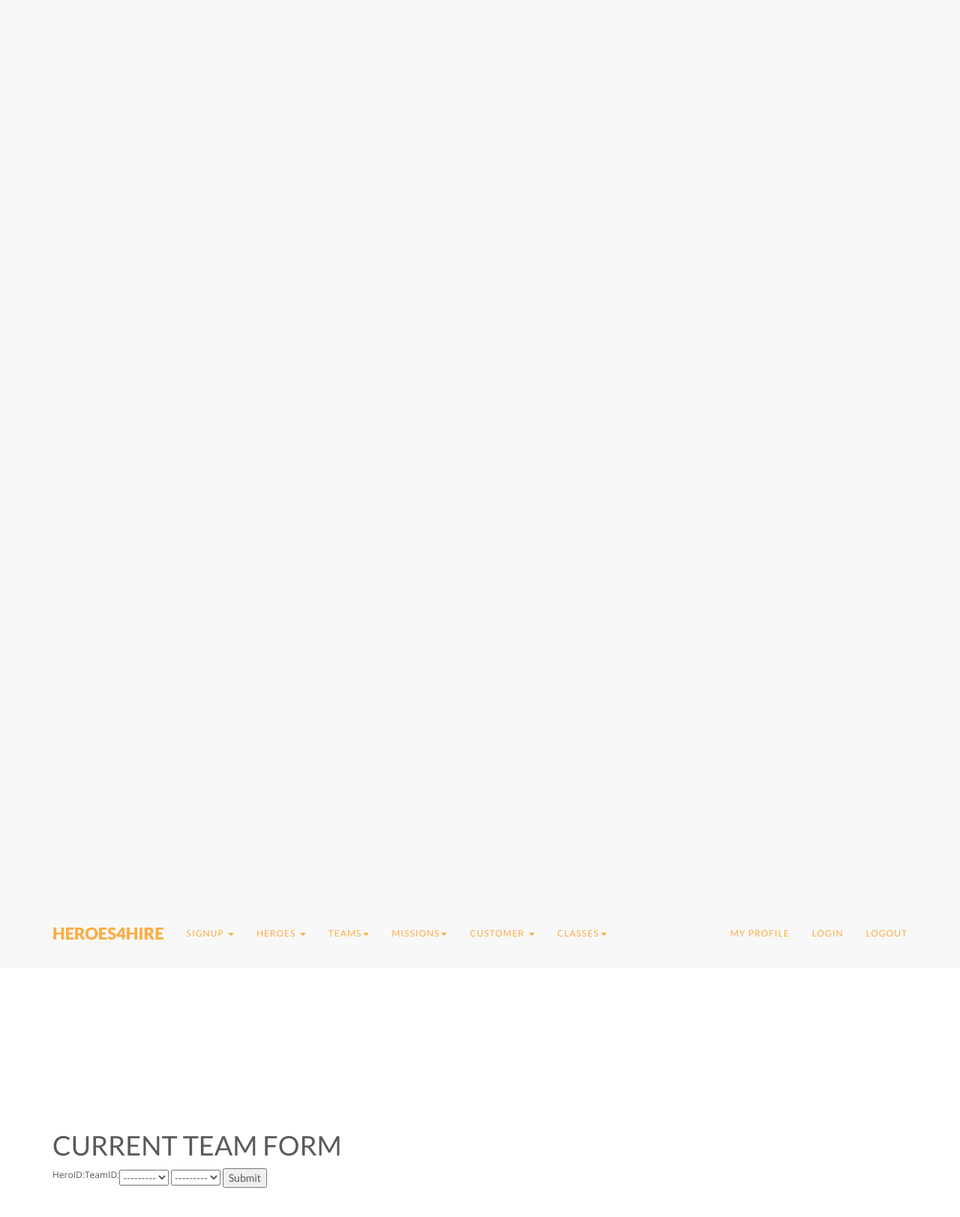
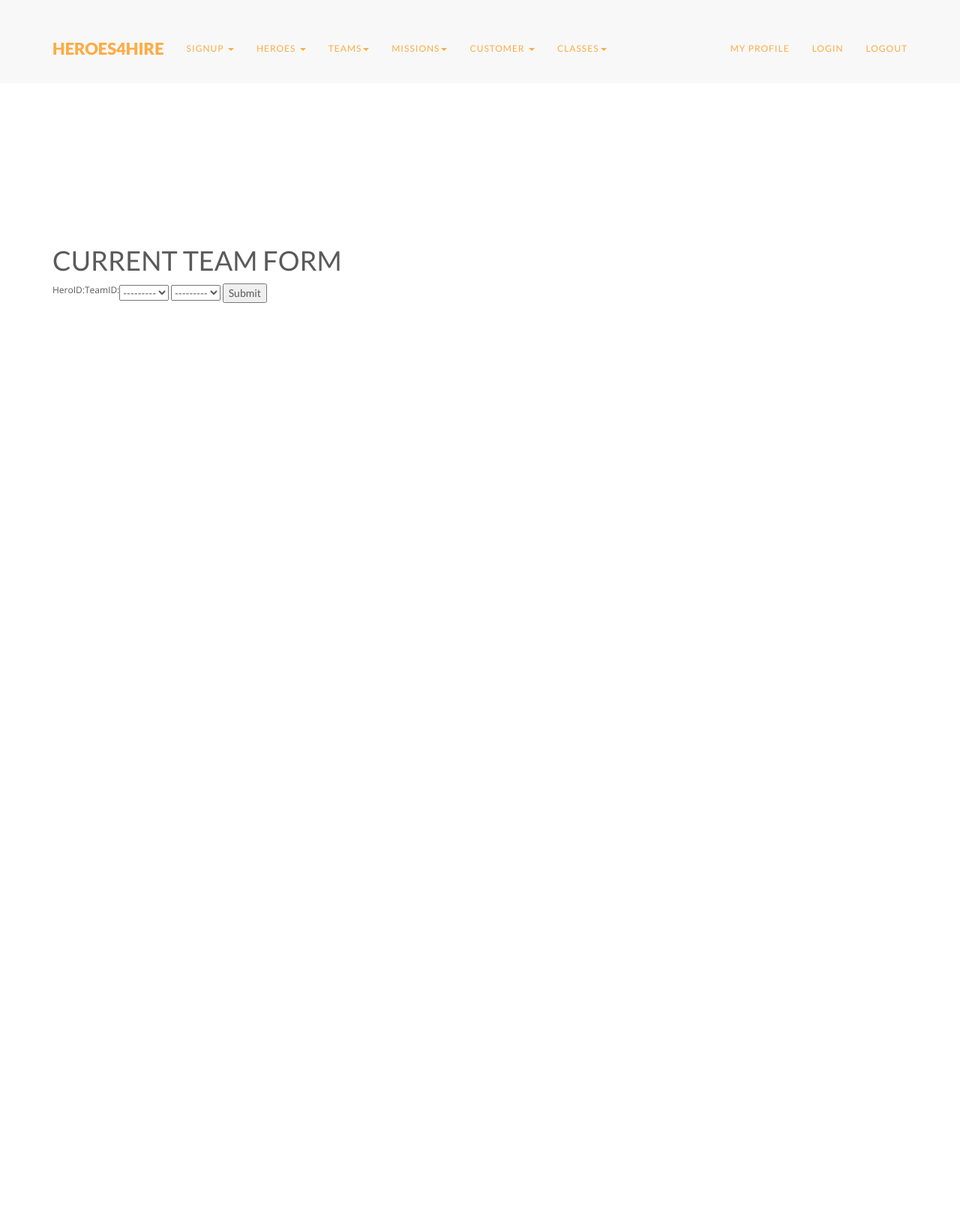
Before and after one commit to wmufunde/Heroes4Hire, a Django app: page /heroes/currentteam/ in a window 1280 px wide. Shown: the top 1623 px of the page at 75% size. Run offline with Django 3.2, Linux system fonts and the light colour scheme; data comes from the database, SQL or seed files in the repository; data that the repository does not hold is empty; some libraries are stand-ins or nearby versions.

Commit message:
changed padding to 20px

```diff
--- a/heroes/static/css/style.css
+++ b/heroes/static/css/style.css
@@ -13,11 +13,8 @@ body, html{
 }
 
 .container {
- HEAD
 padding-top: 20px;
 
-padding-top: 1200px;
-1e09a5088c1e8304ee56502a347ce04fd271c059
 }
 
 h1{
```
